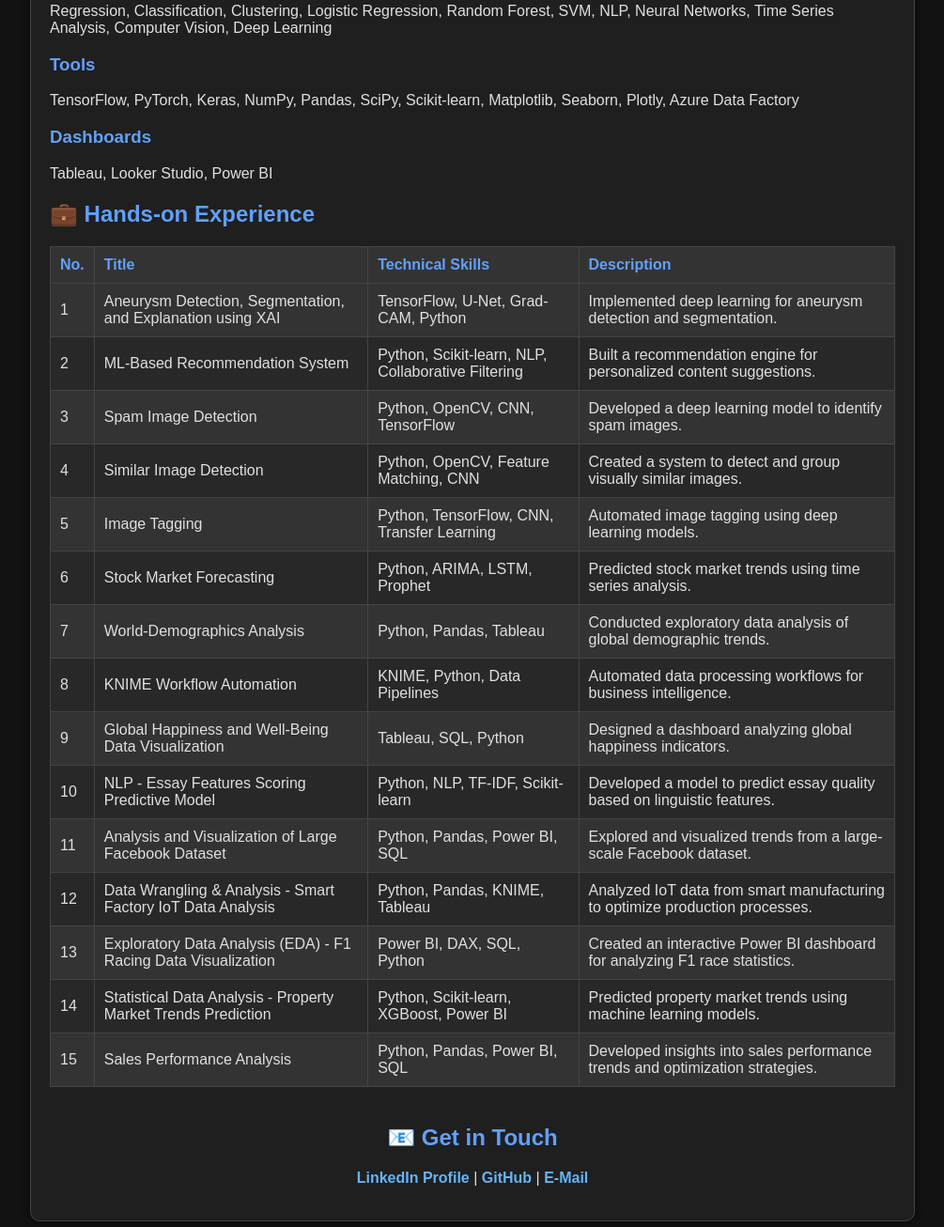
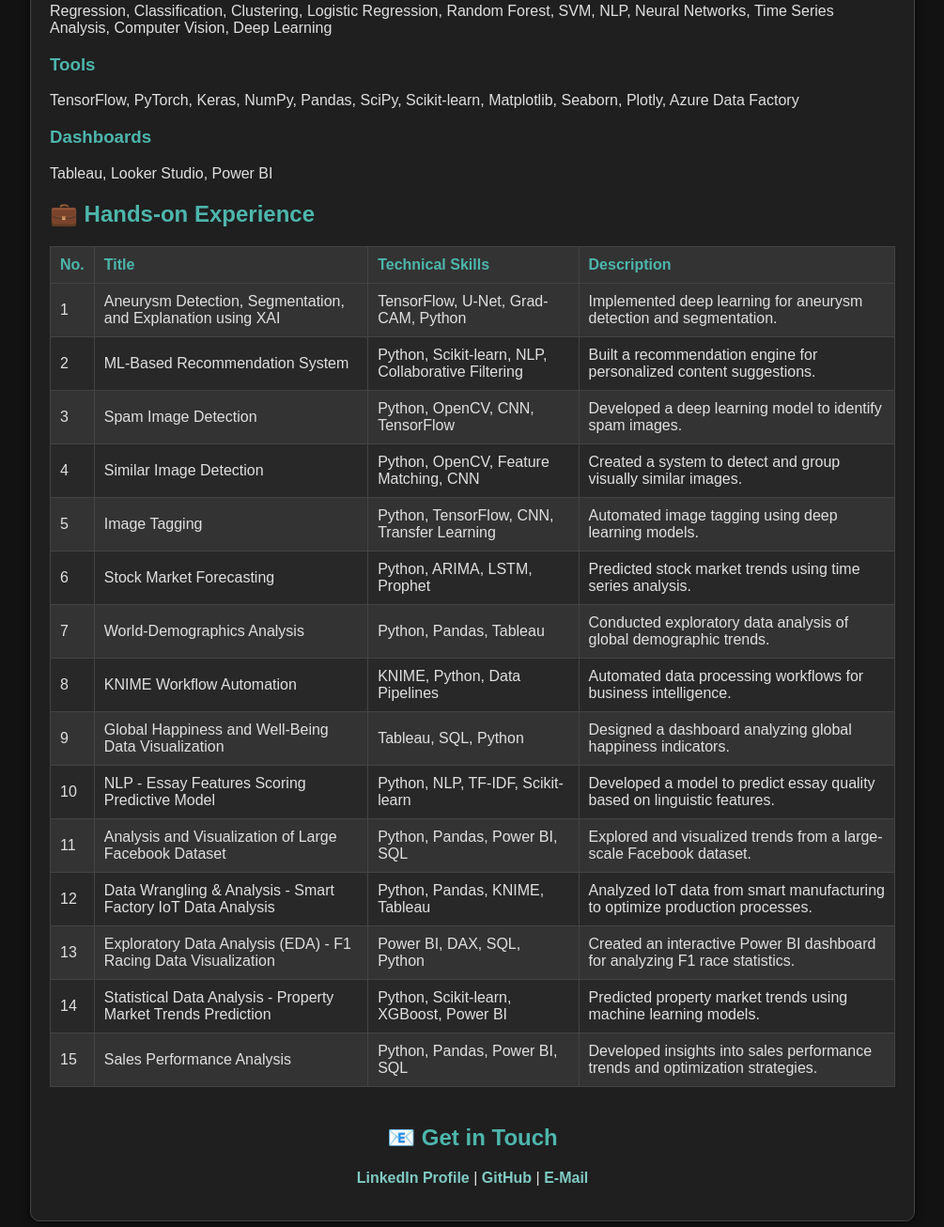
Before and after one commit to naveeeedhassan/Portfolio, a plain HTML site: page index.html in a window 1280 px wide. Shown: the part 354-1660 px from the top of the page at 94% size, without its empty margins (137-1142 px from the left). Drawn offline with Linux system fonts and the light colour scheme.

Commit message:
Update index.html
changed color

```diff
--- a/index.html
+++ b/index.html
@@ -22,7 +22,7 @@
             border: 1px solid #444;
         }
         h1, h2, h3 {
-            color: #61a0ff; /* Soft blue for headers */
+            color: #4db6ac; /* Dark teal for headers */
         }
         table {
             width: 100%;
@@ -36,7 +36,8 @@
         }
         th {
             background-color: #333;
-            color: #61a0ff;
+            color: #4db6ac; /* Dark teal for column names */
+            font-weight: bold;
         }
         tr:nth-child(even) {
             background-color: #333;
@@ -45,20 +46,20 @@
             background-color: #282828;
         }
         a {
-            color: #64b5f6; /* Lighter blue for links */
+            color: #80cbc4; /* Lighter teal for links */
             text-decoration: none;
             font-weight: bold;
         }
         a:hover {
             text-decoration: underline;
-            color: #90caf9; /* A slightly lighter blue on hover */
+            color: #a7ffeb; /* Lighter teal on hover */
         }
         .contact-links {
             text-align: center;
             margin-top: 20px;
         }
         .contact-header {
-            color: #61a0ff;
+            color: #4db6ac;
             font-size: 1.5rem;
             text-align: center;
             margin-top: 40px;
```
